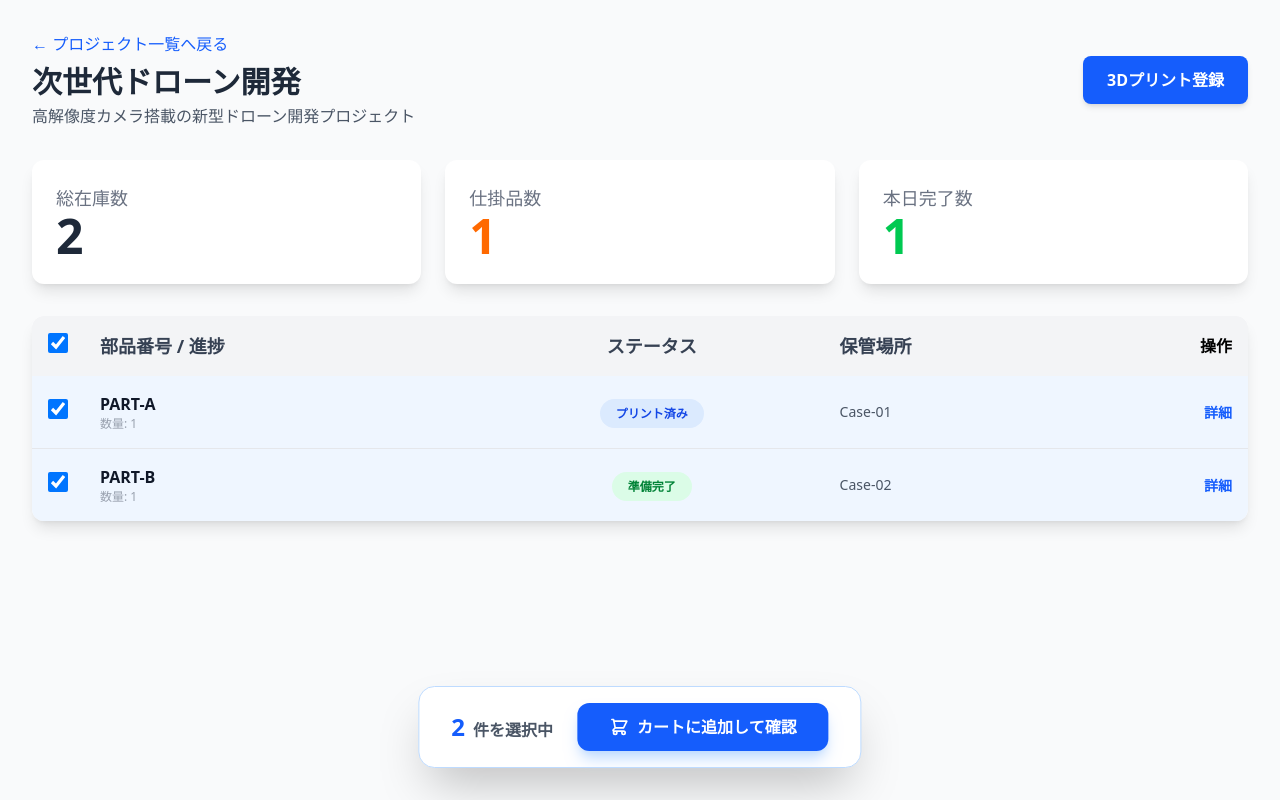
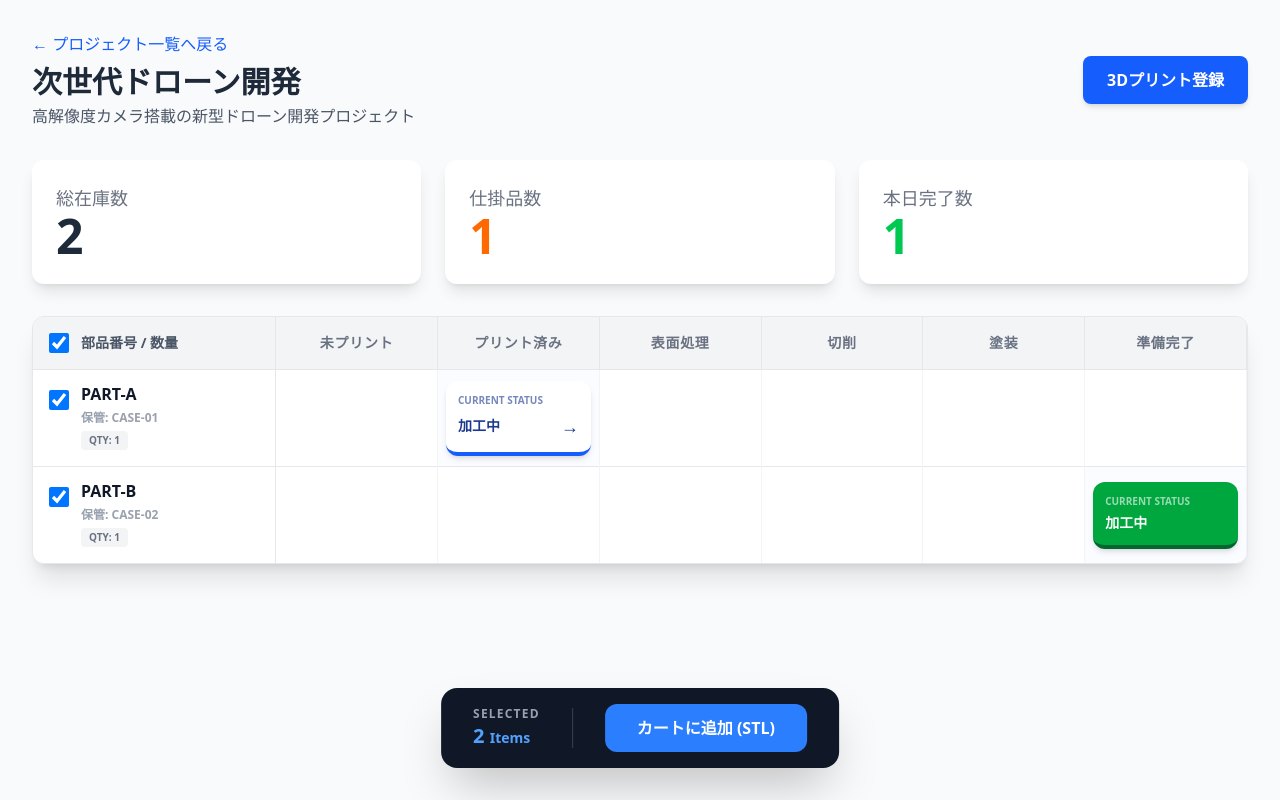
Before and after one commit to Yaeshio/SN-923, a Next.js app: page /project/1 in a window 1280 px wide. Both pictures are taken after a click on the checkbox 58 px from the left and 343 px from the top of the page. Built offline with nearby package versions, Linux system fonts and the light colour scheme.

Commit message:
タスクをスイムレーン方式での表示に変更

```diff
--- a/app/actions/updateProcess.ts
+++ b/app/actions/updateProcess.ts
@@ -11,7 +11,8 @@ import { revalidatePath } from 'next/cache'
  */
 export async function updateProcess(
   itemId: string | number,
-  nextProcess: string
+  nextProcess: string,
+  projectId?: number
 ) {
   // 文字列IDを数値に変換（mockStoreの仕様に合わせる）
   const id = typeof itemId === 'string' ? parseInt(itemId, 10) : itemId;
@@ -29,4 +30,7 @@ export async function updateProcess(
   // キャッシュを更新してUIに反映
   revalidatePath('/');
   revalidatePath(`/item/${id}`);
+  if (projectId) {
+    revalidatePath(`/project/${projectId}`);
+  }
 }
--- a/app/project/[id]/ProjectClientContent.tsx
+++ b/app/project/[id]/ProjectClientContent.tsx
@@ -4,104 +4,143 @@ import React, { useState } from 'react';
 import Link from 'next/link';
 import { PROCESSES } from '@/app/constants';
 import { CartModal } from '@/app/components/CartModal';
+import { updateProcess } from '@/app/actions/updateProcess';
 
-export default function ProjectClientContent({ progressData, projectId, projectName }: any) {
+export default function ProjectClientContent({ progressData, projectId }: { progressData: any[], projectId: number }) {
     const [selectedIds, setSelectedIds] = useState<number[]>([]);
     const [isCartOpen, setIsCartOpen] = useState(false);
+    const [isUpdating, setIsUpdating] = useState<number | null>(null);
 
+    // チェックボックス選択制御
     const toggleSelection = (id: number) => {
         setSelectedIds(prev =>
             prev.includes(id) ? prev.filter(i => i !== id) : [...prev, id]
         );
     };
 
+    // 工程を一つ進めるクイック操作
+    const handleQuickForward = async (itemId: number, currentProcKey: string) => {
+        const currentIndex = PROCESSES.findIndex(p => p.key === currentProcKey);
+        if (currentIndex < PROCESSES.length - 1) {
+            setIsUpdating(itemId);
+            const nextProcess = PROCESSES[currentIndex + 1].key;
+            await updateProcess(itemId, nextProcess, projectId);
+            setIsUpdating(null);
+        }
+    };
+
     const cartItems = progressData
-        .filter((d: any) => selectedIds.includes(d.id))
-        .map((d: any) => ({ id: d.id, part_number: d.part_number, count: d.count }));
-
-    const handleDownload = () => {
-        alert(`${selectedIds.length}件のファイルをZipにまとめてダウンロードを開始します（モック）`);
-        setIsCartOpen(false);
-        setSelectedIds([]);
-    };
+        .filter(d => selectedIds.includes(d.id))
+        .map(d => ({ id: d.id, part_number: d.part_number, count: d.count }));
 
     return (
         <>
-            <div className="bg-white rounded-xl shadow-lg overflow-x-auto mb-20">
-                <table className="w-full text-left">
-                    <thead className="bg-gray-100">
-                        <tr>
-                            <th className="p-4 w-12">
+            <div className="bg-white rounded-xl shadow-xl overflow-hidden border border-gray-200 mb-24">
+                <div className="overflow-x-auto">
+                    <table className="w-full border-collapse">
+                        <thead>
+                            <tr className="bg-gray-100 border-b border-gray-200">
+                                {/* 部品情報列（固定） */}
+                                <th className="sticky left-0 z-30 bg-gray-100 p-4 border-r border-gray-200 min-w-[240px] text-left">
+                                    <div className="flex items-center gap-3">
                                         <input
                                             type="checkbox"
+                                            checked={selectedIds.length === progressData.length && progressData.length > 0}
                                             onChange={(e) => {
-                                        if (e.target.checked) setSelectedIds(progressData.map((d: any) => d.id));
+                                                if (e.target.checked) setSelectedIds(progressData.map(d => d.id));
                                                 else setSelectedIds([]);
                                             }}
                                             className="w-5 h-5 rounded border-gray-300 text-blue-600"
                                         />
+                                        <span className="text-sm font-bold text-gray-600 uppercase">部品番号 / 数量</span>
+                                    </div>
                                 </th>
-                            <th className="p-4 text-lg font-semibold text-gray-700">部品番号 / 進捗</th>
-                            <th className="p-4 text-lg font-semibold text-gray-700 text-center">ステータス</th>
-                            <th className="p-4 text-lg font-semibold text-gray-700">保管場所</th>
-                            <th className="p-4 text-right">操作</th>
+                                {/* 工程列 */}
+                                {PROCESSES.map(proc => (
+                                    <th key={proc.key} className="p-4 text-sm font-bold text-gray-500 uppercase tracking-wider text-center border-r border-gray-200 min-w-[160px]">
+                                        {proc.name}
+                                    </th>
+                                ))}
                             </tr>
                         </thead>
                         <tbody className="divide-y divide-gray-200">
-                        {progressData.map((data: any) => {
-                            const processInfo = PROCESSES.find(p => p.key === data.current_process);
-                            const isSelected = selectedIds.includes(data.id);
-
-                            return (
-                                <tr key={data.id} className={`${isSelected ? 'bg-blue-50' : ''} hover:bg-gray-50 transition-colors`}>
-                                    <td className="p-4">
+                            {progressData.map(data => (
+                                <tr key={data.id} className="hover:bg-gray-50 transition-colors group">
+                                    {/* 左端固定列 */}
+                                    <td className="sticky left-0 z-20 bg-white group-hover:bg-gray-50 p-4 border-r border-gray-200 shadow-[2px_0_5px_rgba(0,0,0,0.05)]">
+                                        <div className="flex items-start gap-3">
                                             <input
                                                 type="checkbox"
-                                            checked={isSelected}
+                                                checked={selectedIds.includes(data.id)}
                                                 onChange={() => toggleSelection(data.id)}
-                                            className="w-5 h-5 rounded border-gray-300 text-blue-600 cursor-pointer"
+                                                className="w-5 h-5 mt-1 rounded border-gray-300 text-blue-600 cursor-pointer"
                                             />
+                                            <div>
+                                                <div className="font-black text-gray-900 leading-none">{data.part_number}</div>
+                                                <div className="text-xs text-gray-400 mt-2 font-bold uppercase">保管: {data.storage_cases.join(', ') || '-'}</div>
+                                                <div className="mt-1 inline-block bg-gray-100 px-2 py-0.5 rounded text-[10px] font-bold text-gray-500">
+                                                    QTY: {data.count}
+                                                </div>
+                                            </div>
+                                        </div>
                                     </td>
-                                    <td className="p-4">
-                                        <div className="font-bold text-gray-900">{data.part_number}</div>
-                                        <div className="text-xs text-gray-400">数量: {data.count}</div>
+
+                                    {/* 工程マトリックスセル */}
+                                    {PROCESSES.map(proc => {
+                                        const isCurrent = data.current_process === proc.key;
+                                        return (
+                                            <td key={proc.key} className={`p-2 border-r border-gray-100 align-middle ${isCurrent ? 'bg-blue-50/30' : ''}`}>
+                                                {isCurrent && (
+                                                    <div
+                                                        onClick={() => handleQuickForward(data.id, proc.key)}
+                                                        className={`
+                                                            relative group/card cursor-pointer p-3 rounded-xl shadow-md border-b-4 transition-all duration-200 transform hover:-translate-y-1 active:scale-95
+                                                            ${proc.key === 'READY'
+                                                                ? 'bg-green-600 border-green-800 text-white'
+                                                                : 'bg-white border-blue-600 text-blue-900'}
+                                                            ${isUpdating === data.id ? 'opacity-50 animate-pulse' : ''}
+                                                        `}
+                                                    >
+                                                        <div className="text-[10px] font-black uppercase opacity-60 mb-1">
+                                                            {isUpdating === data.id ? 'Updating...' : 'Current Status'}
+                                                        </div>
+                                                        <div className="flex justify-between items-center">
+                                                            <span className="font-bold text-sm">加工中</span>
+                                                            {proc.key !== 'READY' && (
+                                                                <span className="text-lg font-bold group-hover/card:translate-x-1 transition-transform">→</span>
+                                                            )}
+                                                        </div>
+                                                        {/* ホバー時に次の工程名を表示 */}
+                                                        {proc.key !== 'READY' && (
+                                                            <div className="absolute -bottom-10 left-0 bg-gray-800 text-white text-[10px] px-2 py-1 rounded opacity-0 group-hover/card:opacity-100 transition-opacity z-50 whitespace-nowrap">
+                                                                クリックで次へ進む
+                                                            </div>
+                                                        )}
+                                                    </div>
+                                                )}
                                             </td>
-                                    <td className="p-4 text-center">
-                                        <span className={`px-4 py-1.5 rounded-full font-bold text-xs ${data.current_process === 'READY' ? 'bg-green-100 text-green-700' : 'bg-blue-100 text-blue-700'
-                                            }`}>
-                                            {processInfo?.name || data.current_process}
-                                        </span>
-                                    </td>
-                                    <td className="p-4 text-sm text-gray-600">
-                                        {data.storage_cases.join(', ') || '-'}
-                                    </td>
-                                    <td className="p-4 text-right">
-                                        <Link href={`/item/${data.id}`}>
-                                            <button className="text-blue-600 hover:text-blue-800 font-semibold text-sm">詳細</button>
-                                        </Link>
-                                    </td>
-                                </tr>
                                         );
                                     })}
+                                </tr>
+                            ))}
                         </tbody>
                     </table>
                 </div>
+            </div>
 
-            {/* フローティング・カートボタン */}
+            {/* フローティングバー（変更なし） */}
             {selectedIds.length > 0 && (
-                <div className="fixed bottom-8 left-1/2 -translate-x-1/2 flex items-center gap-6 bg-white border border-blue-200 shadow-2xl px-8 py-4 rounded-2xl z-50 animate-in fade-in slide-in-from-bottom-4">
-                    <div>
-                        <span className="text-2xl font-black text-blue-600">{selectedIds.length}</span>
-                        <span className="ml-2 font-bold text-gray-600">件を選択中</span>
+                <div className="fixed bottom-8 left-1/2 -translate-x-1/2 flex items-center gap-8 bg-gray-900 text-white px-8 py-4 rounded-2xl z-50 shadow-2xl animate-in fade-in slide-in-from-bottom-4">
+                    <div className="flex flex-col">
+                        <span className="text-xs text-gray-400 font-bold uppercase tracking-widest">Selected</span>
+                        <span className="text-xl font-black text-blue-400">{selectedIds.length} <span className="text-sm">Items</span></span>
                     </div>
+                    <div className="h-10 w-[1px] bg-gray-700"></div>
                     <button
                         onClick={() => setIsCartOpen(true)}
-                        className="bg-blue-600 text-white font-bold py-3 px-8 rounded-xl hover:bg-blue-700 transition-colors shadow-lg shadow-blue-200 flex items-center gap-2"
+                        className="bg-blue-500 text-white font-bold py-3 px-8 rounded-xl hover:bg-blue-400 transition-colors flex items-center gap-2"
                     >
-                        <svg xmlns="http://www.w3.org/2000/svg" className="h-5 w-5" fill="none" viewBox="0 0 24 24" stroke="currentColor">
-                            <path strokeLinecap="round" strokeLinejoin="round" strokeWidth={2} d="M3 3h2l.4 2M7 13h10l4-8H5.4M7 13L5.4 5M7 13l-2.293 2.293c-.63.63-.184 1.707.707 1.707H17m0 0a2 2 0 100 4 2 2 0 000-4zm-8 2a2 2 0 11-4 0 2 2 0 014 0z" />
-                        </svg>
-                        カートに追加して確認
+                        カートに追加 (STL)
                     </button>
                 </div>
             )}
@@ -110,7 +149,7 @@ export default function ProjectClientContent({ progressData, projectId, projectN
                 isOpen={isCartOpen}
                 onClose={() => setIsCartOpen(false)}
                 items={cartItems}
-                onDownload={handleDownload}
+                onDownload={() => alert("Zipダウンロードを開始します")}
             />
         </>
     );
```
Also changed, not shown: 1 other file (tests, documents, lock files or other folders). Lines whose indentation alone changed are shown as unchanged.
